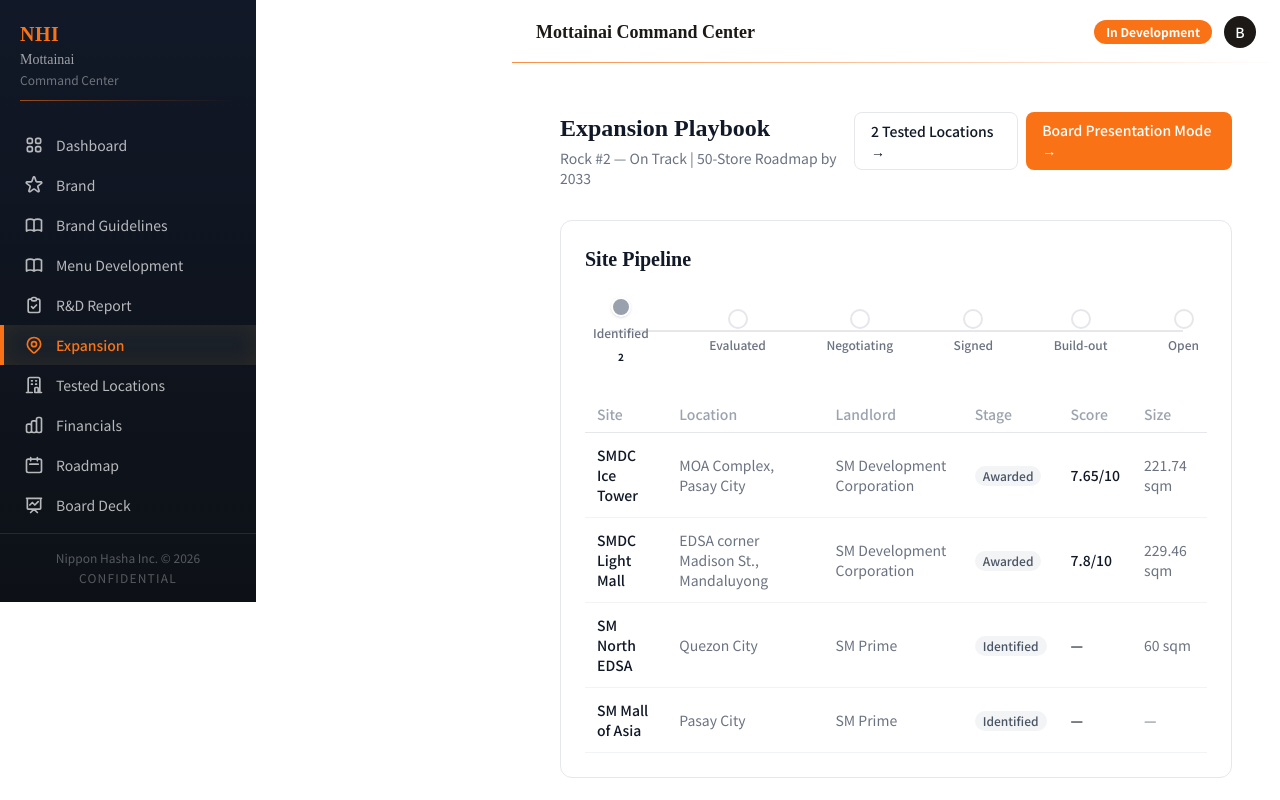
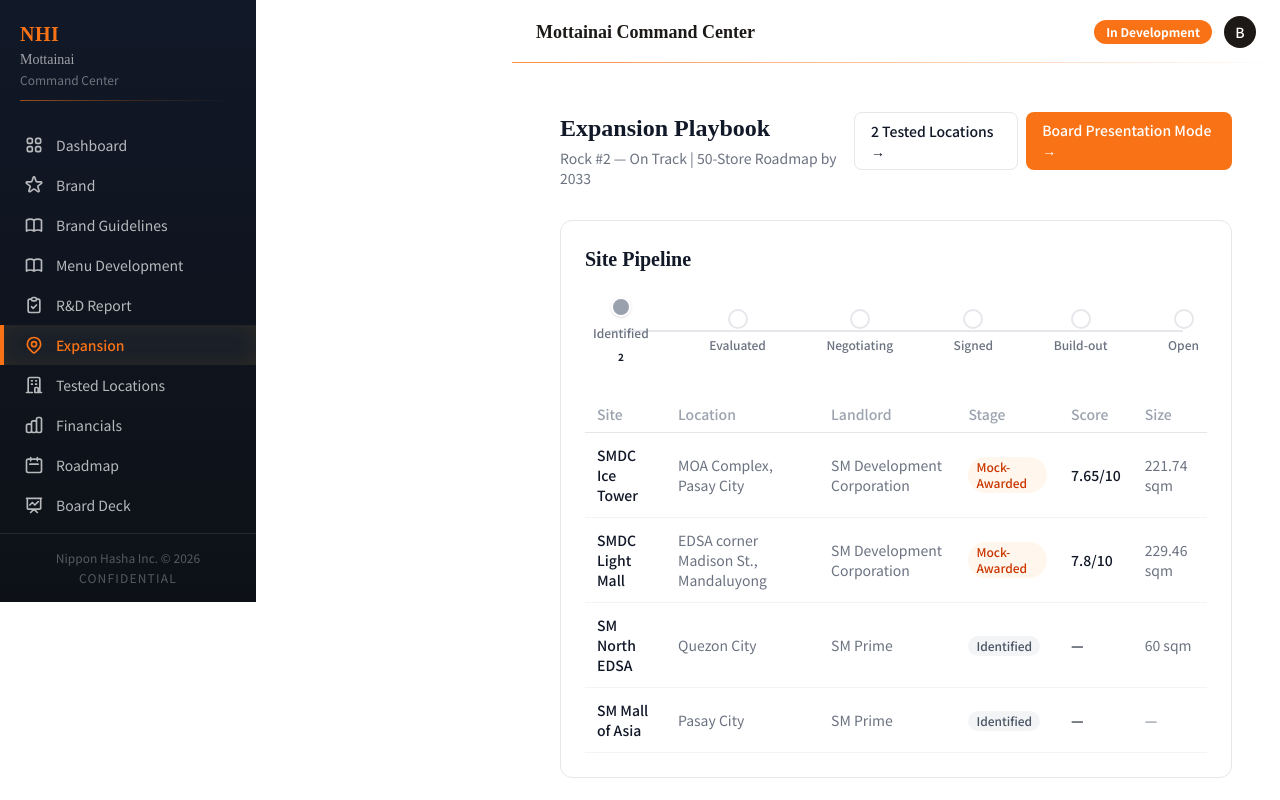
Before and after one commit to benazerarceo18-debug/mottainai-command-center, a Next.js app: page /expansion in a window 1280 px wide. Shown: the top 800 px of the page. Built offline with nearby package versions, Linux system fonts and the light colour scheme.

Commit message:
data: set Ice Tower + Light Mall stage to mock-awarded
Co-Authored-By: Claude Sonnet 4.6 <noreply@anthropic.com>

```diff
--- a/src/components/PipelineTracker.tsx
+++ b/src/components/PipelineTracker.tsx
@@ -5,6 +5,7 @@ import { PIPELINE_SITES } from '@/lib/data';
 const STAGES = ['Identified', 'Evaluated', 'Negotiating', 'Signed', 'Build-out', 'Open'] as const;
 
 const STAGE_COLORS: Record<string, { dot: string; badge: string }> = {
+  'mock-awarded': { dot: 'bg-orange-400', badge: 'bg-orange-50 text-orange-700' },
   identified: { dot: 'bg-gray-400', badge: 'bg-gray-100 text-gray-600' },
   evaluated: { dot: 'bg-blue-500', badge: 'bg-blue-50 text-blue-700' },
   negotiating: { dot: 'bg-yellow-500', badge: 'bg-yellow-50 text-yellow-700' },
--- a/src/lib/data.ts
+++ b/src/lib/data.ts
@@ -68,7 +68,7 @@ export const PIPELINE_SITES: PipelineSite[] = [
     name: 'SMDC Ice Tower',
     location: 'MOA Complex, Pasay City',
     landlord: 'SM Development Corporation',
-    stage: 'awarded',
+    stage: 'mock-awarded',
     score: 7.65, // 45.9/60 normalized
     sqm: 221.74,
     monthlyRent: 221740,
@@ -79,7 +79,7 @@ export const PIPELINE_SITES: PipelineSite[] = [
     name: 'SMDC Light Mall',
     location: 'EDSA corner Madison St., Mandaluyong',
     landlord: 'SM Development Corporation',
-    stage: 'awarded',
+    stage: 'mock-awarded',
     score: 7.8,
     sqm: 229.46,
     monthlyRent: 263879,
```
